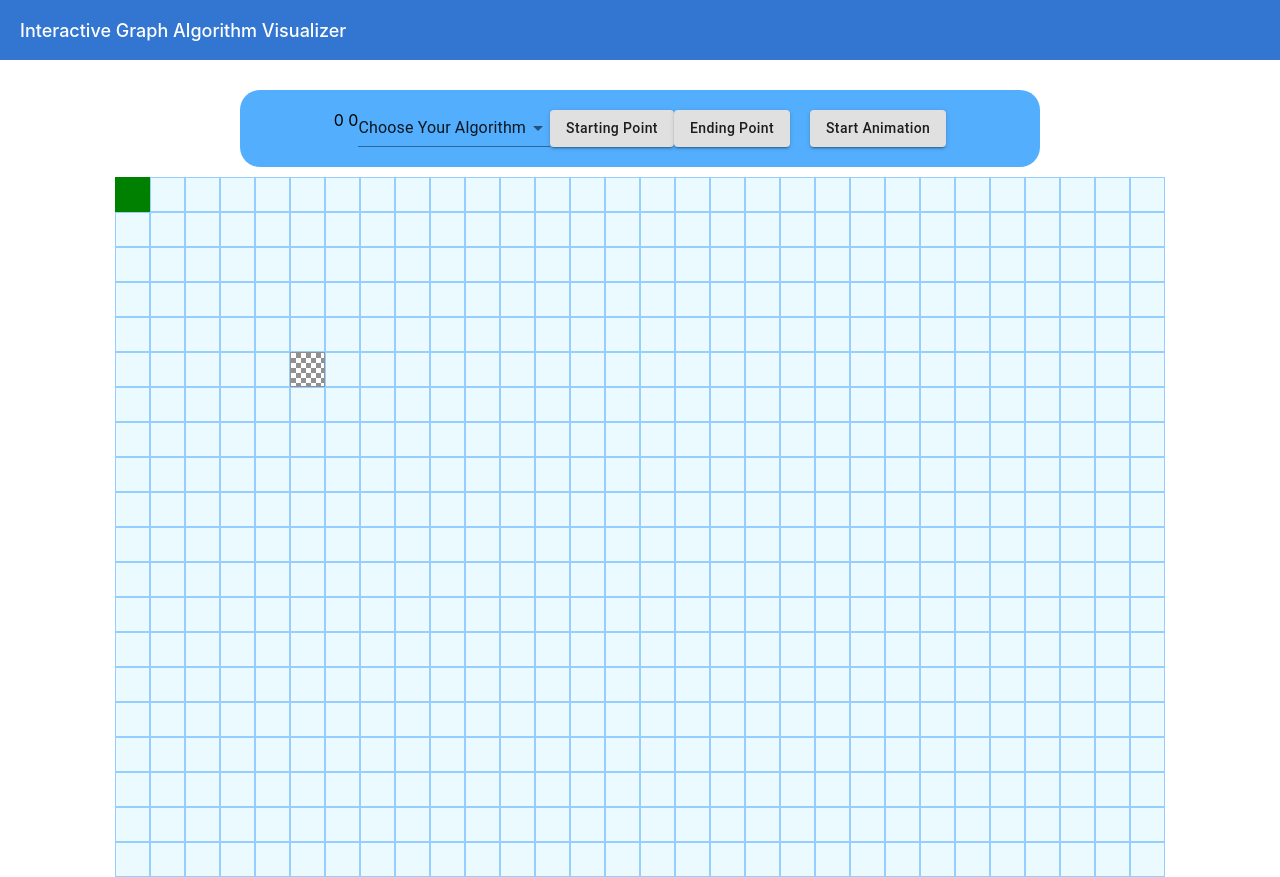
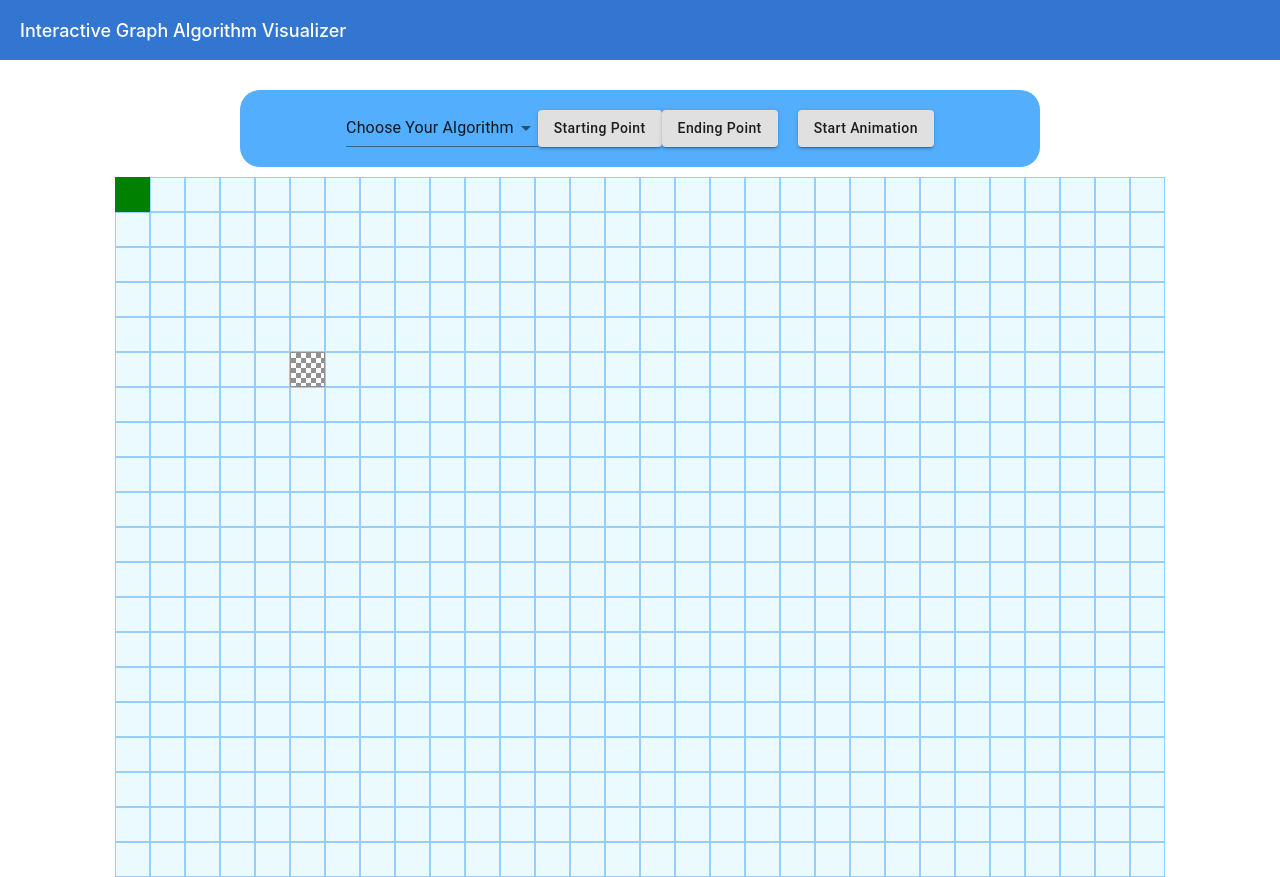
Before and after one commit to DanielJDupont/graph-algos, a Next.js app: page / in a window 1280 px wide. Built offline with nearby package versions, Linux system fonts and the light colour scheme.

Commit message:
removed starting ID print in options that was for debugging

```diff
--- a/components/matrix/index.tsx
+++ b/components/matrix/index.tsx
@@ -64,7 +64,6 @@ export const Matrix = () => {
     <div className={styles.container}>
       <div className={styles.buttonWrapper}>
         <div className={styles.buttonRow}>
-          {startSquareID}
           <Select
             value={algorithmChoice}
             onChange={(event: any) => setAlgorithmChoice(event.target.value)}
```
